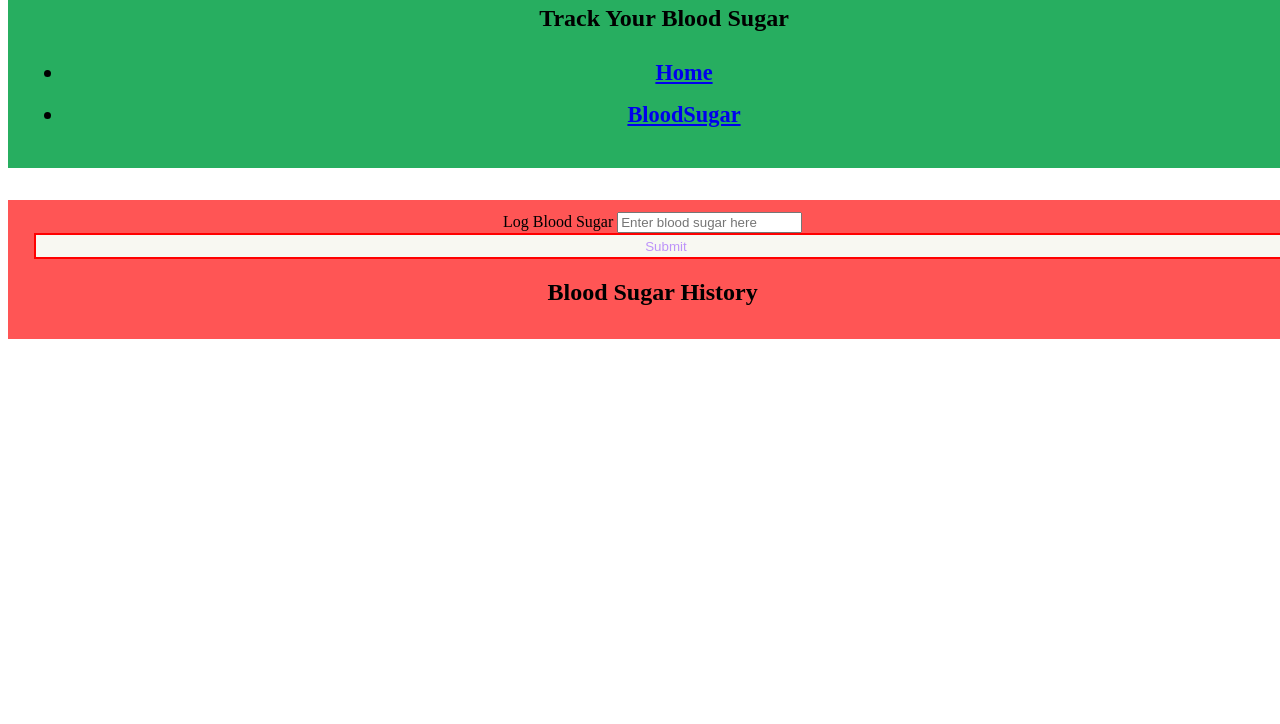
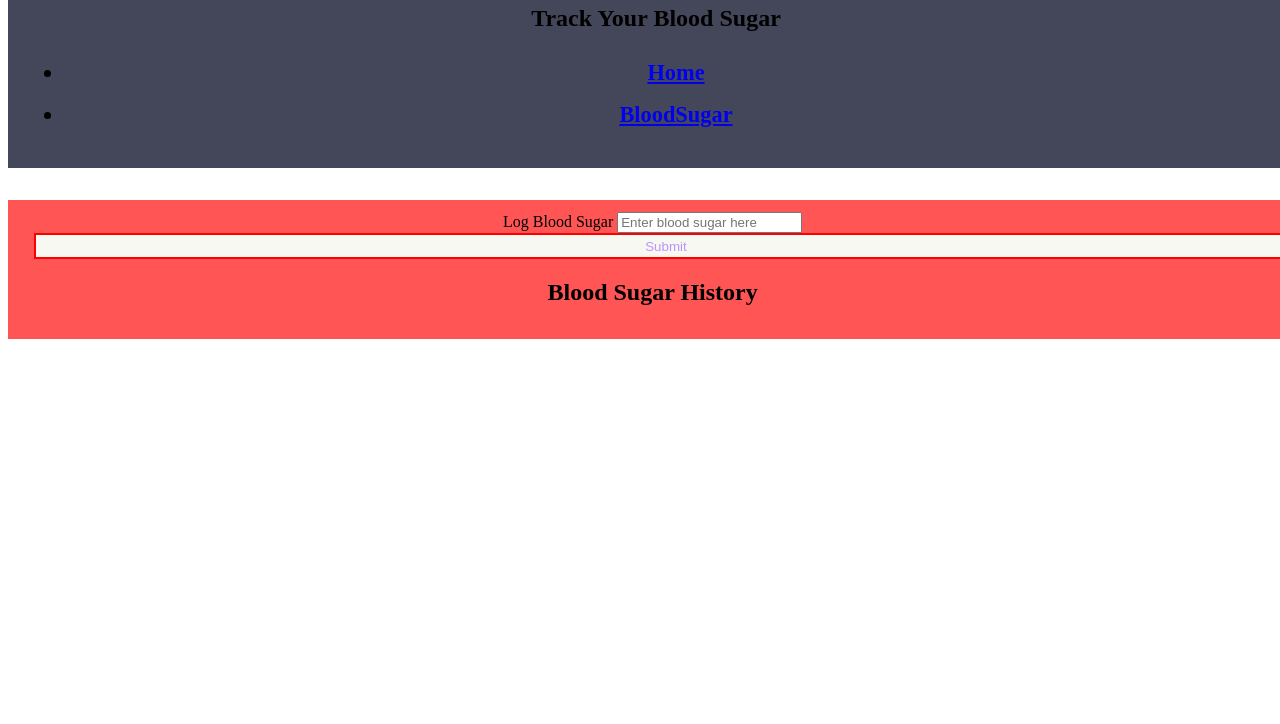
Before and after one commit to Burnsedia/dracula, a Gatsby site: page /BloodSugar in a window 1280 px wide. Shown: the part 76-800 px from the top of the page. Built offline with nearby package versions, Linux system fonts and the light colour scheme; Gatsby itself is replaced by a stand-in of ours.

Commit message:
changed Navbar component to use forground color of Dracula theme

```diff
--- a/src/components/Navbar.js
+++ b/src/components/Navbar.js
@@ -4,11 +4,11 @@ import React from "react"
 import styled from "styled-components"
 
 const Nav = styled.div`
-  background-color: #27ae60;
+  background-color: #44475a;
   margin: 0 0 2rem;
   padding: 1rem;
   text-align: center;
-  width: 100vw;
+  width: 100%;
   && h1 {
     margin: 0;
   }
```
